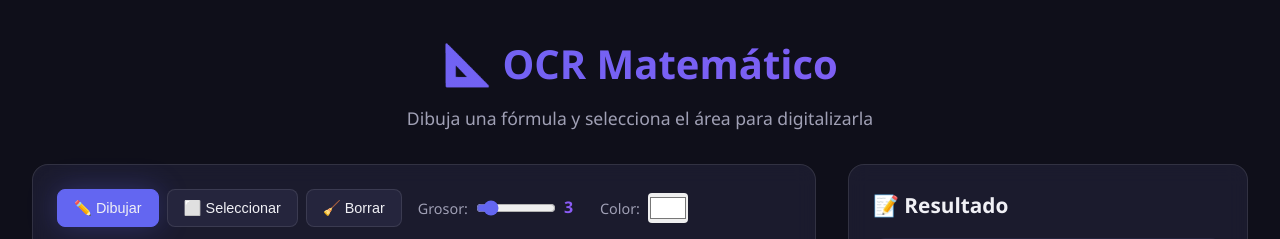
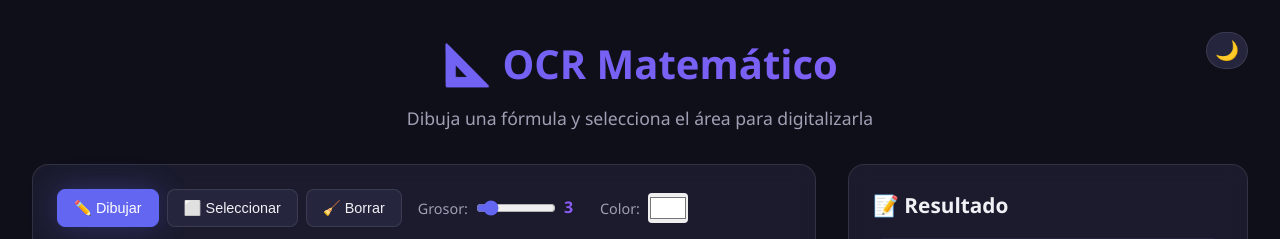
Before and after one commit to javileyes/ocr_matematico, a Flask app: page / in a window 1280 px wide. Shown: the top 239 px of the page. Run offline with Flask 3, Linux system fonts and the light colour scheme.

Commit message:
feat: Add light/dark theme toggle
- CSS variables for light and dark themes
- Theme toggle button in header (🌙/☀️)
- Auto-switch brush color: white (dark) ↔ black (light)
- Persist theme preference in localStorage

```diff
--- a/static/css/style.css
+++ b/static/css/style.css
@@ -1,6 +1,7 @@
-/* OCR Matemático - Estilos */
+/* OCR Matemático - Estilos con tema claro/oscuro */
 
 :root {
+    /* Dark theme (default) */
     --bg-primary: #0f0f1a;
     --bg-secondary: #1a1a2e;
     --bg-tertiary: #25253d;
@@ -15,6 +16,23 @@
     --danger: #ef4444;
     --success: #22c55e;
     --shadow-glow: 0 0 30px rgba(99, 102, 241, 0.3);
+    --default-stroke: #ffffff;
+    --erase-color: #1e1e2e;
+}
+
+/* Light theme */
+[data-theme="light"] {
+    --bg-primary: #f5f5f7;
+    --bg-secondary: #ffffff;
+    --bg-tertiary: #e8e8ed;
+    --text-primary: #1a1a2e;
+    --text-secondary: #666680;
+    --border-color: rgba(0, 0, 0, 0.1);
+    --glass-bg: rgba(255, 255, 255, 0.9);
+    --canvas-bg: #ffffff;
+    --shadow-glow: 0 0 30px rgba(99, 102, 241, 0.2);
+    --default-stroke: #000000;
+    --erase-color: #ffffff;
 }
 
 * {
@@ -29,6 +47,7 @@ body {
     color: var(--text-primary);
     min-height: 100vh;
     line-height: 1.6;
+    transition: background-color 0.3s ease, color 0.3s ease;
 }
 
 .container {
@@ -41,6 +60,7 @@ body {
 header {
     text-align: center;
     margin-bottom: 2rem;
+    position: relative;
 }
 
 header h1 {
@@ -55,6 +75,32 @@ header h1 {
 .subtitle {
     color: var(--text-secondary);
     font-size: 1.1rem;
+}
+
+/* Theme Toggle */
+.theme-toggle {
+    position: absolute;
+    top: 0;
+    right: 0;
+    background: var(--bg-tertiary);
+    border: 1px solid var(--border-color);
+    border-radius: 50px;
+    padding: 0.5rem;
+    cursor: pointer;
+    display: flex;
+    align-items: center;
+    gap: 0.5rem;
+    transition: all 0.3s ease;
+}
+
+.theme-toggle:hover {
+    background: var(--accent-primary);
+    border-color: var(--accent-primary);
+}
+
+.theme-toggle .icon {
+    font-size: 1.2rem;
+    line-height: 1;
 }
 
 /* Main Layout */
@@ -78,6 +124,7 @@ main {
     padding: 1.5rem;
     backdrop-filter: blur(10px);
     border: 1px solid var(--border-color);
+    transition: background-color 0.3s ease, border-color 0.3s ease;
 }
 
 /* Toolbar */
@@ -110,12 +157,14 @@ main {
 .tool-btn:hover {
     background: var(--accent-primary);
     border-color: var(--accent-primary);
+    color: white;
     transform: translateY(-1px);
 }
 
 .tool-btn.active {
     background: var(--accent-primary);
     border-color: var(--accent-primary);
+    color: white;
     box-shadow: var(--shadow-glow);
 }
 
@@ -156,6 +205,7 @@ label {
     border-radius: 12px;
     overflow: hidden;
     border: 2px solid var(--border-color);
+    transition: background-color 0.3s ease, border-color 0.3s ease;
 }
 
 #drawing-canvas {
@@ -217,6 +267,7 @@ label {
     padding: 1.5rem;
     backdrop-filter: blur(10px);
     border: 1px solid var(--border-color);
+    transition: background-color 0.3s ease, border-color 0.3s ease;
 }
 
 .result-section h2 {
@@ -239,6 +290,7 @@ label {
     align-items: center;
     justify-content: center;
     margin-bottom: 1rem;
+    transition: background-color 0.3s ease;
 }
 
 .result-empty {
@@ -268,15 +320,19 @@ label {
 }
 
 @keyframes spin {
-    to { transform: rotate(360deg); }
+    to {
+        transform: rotate(360deg);
+    }
 }
 
 /* LaTeX Output */
-.latex-output, .rendered-output {
+.latex-output,
+.rendered-output {
     margin-top: 1rem;
 }
 
-.latex-output.hidden, .rendered-output.hidden {
+.latex-output.hidden,
+.rendered-output.hidden {
     display: none;
 }
 
@@ -295,6 +351,7 @@ label {
     font-size: 0.9rem;
     word-break: break-all;
     border: 1px solid var(--border-color);
+    transition: background-color 0.3s ease, border-color 0.3s ease;
 }
 
 .copy-btn {
@@ -312,6 +369,7 @@ label {
 .copy-btn:hover {
     background: var(--accent-primary);
     border-color: var(--accent-primary);
+    color: white;
 }
 
 /* Math Preview */
@@ -357,6 +415,7 @@ footer {
         transform: translateX(100%);
         opacity: 0;
     }
+
     to {
         transform: translateX(0);
         opacity: 1;
@@ -392,4 +451,9 @@ footer {
     #drawing-canvas {
         height: 350px;
     }
+
+    .theme-toggle {
+        position: static;
+        margin: 1rem auto 0;
+    }
 }
--- a/static/js/app.js
+++ b/static/js/app.js
@@ -17,6 +17,7 @@ class MathCanvasApp {
         this.btnClear = document.getElementById('btn-clear');
         this.btnDigitize = document.getElementById('btn-digitize');
         this.btnCopy = document.getElementById('btn-copy');
+        this.themeToggle = document.getElementById('theme-toggle');
 
         // Tool controls
         this.strokeWidthInput = document.getElementById('stroke-width');
@@ -38,7 +39,8 @@ class MathCanvasApp {
         this.lastX = 0;
         this.lastY = 0;
         this.strokeWidth = 3;
-        this.strokeColor = '#ffffff';
+        this.isDarkTheme = true;
+        this.strokeColor = '#ffffff'; // Default for dark theme
 
         // Selection
         this.selection = null;
@@ -52,6 +54,7 @@ class MathCanvasApp {
         this.setupCanvas();
         this.bindEvents();
         this.setMode('draw');
+        this.initTheme();
     }
 
     setupCanvas() {
@@ -81,6 +84,7 @@ class MathCanvasApp {
         this.btnClear.addEventListener('click', () => this.clearCanvas());
         this.btnDigitize.addEventListener('click', () => this.digitizeSelection());
         this.btnCopy.addEventListener('click', () => this.copyLatex());
+        this.themeToggle.addEventListener('click', () => this.toggleTheme());
 
         // Tool controls
         this.strokeWidthInput.addEventListener('input', (e) => {
@@ -409,6 +413,45 @@ class MathCanvasApp {
             toast.remove();
         }, 3000);
     }
+
+    initTheme() {
+        // Check for saved theme preference or default to dark
+        const savedTheme = localStorage.getItem('ocr-theme');
+        if (savedTheme === 'light') {
+            this.isDarkTheme = false;
+            document.documentElement.setAttribute('data-theme', 'light');
+            this.updateThemeUI();
+        }
+    }
+
+    toggleTheme() {
+        this.isDarkTheme = !this.isDarkTheme;
+
+        if (this.isDarkTheme) {
+            document.documentElement.removeAttribute('data-theme');
+            localStorage.setItem('ocr-theme', 'dark');
+        } else {
+            document.documentElement.setAttribute('data-theme', 'light');
+            localStorage.setItem('ocr-theme', 'light');
+        }
+
+        this.updateThemeUI();
+        this.clearCanvas(); // Clear canvas on theme change to avoid color conflicts
+    }
+
+    updateThemeUI() {
+        const icon = this.themeToggle.querySelector('.icon');
+
+        if (this.isDarkTheme) {
+            icon.textContent = '🌙';
+            this.strokeColor = '#ffffff';
+            this.strokeColorInput.value = '#ffffff';
+        } else {
+            icon.textContent = '☀️';
+            this.strokeColor = '#000000';
+            this.strokeColorInput.value = '#000000';
+        }
+    }
 }
 
 // Initialize when DOM is ready
--- a/templates/index.html
+++ b/templates/index.html
@@ -1,5 +1,6 @@
 <!DOCTYPE html>
 <html lang="es">
+
 <head>
     <meta charset="UTF-8">
     <meta name="viewport" content="width=device-width, initial-scale=1.0">
@@ -9,11 +10,15 @@
     <script src="https://polyfill.io/v3/polyfill.min.js?features=es6"></script>
     <script id="MathJax-script" async src="https://cdn.jsdelivr.net/npm/mathjax@3/es5/tex-mml-chtml.js"></script>
 </head>
+
 <body>
     <div class="container">
         <header>
             <h1>📐 OCR Matemático</h1>
             <p class="subtitle">Dibuja una fórmula y selecciona el área para digitalizarla</p>
+            <button id="theme-toggle" class="theme-toggle" title="Cambiar tema">
+                <span class="icon">🌙</span>
+            </button>
         </header>
 
         <main>
@@ -101,4 +106,5 @@
 
     <script src="/static/js/app.js"></script>
 </body>
+
 </html>
```
